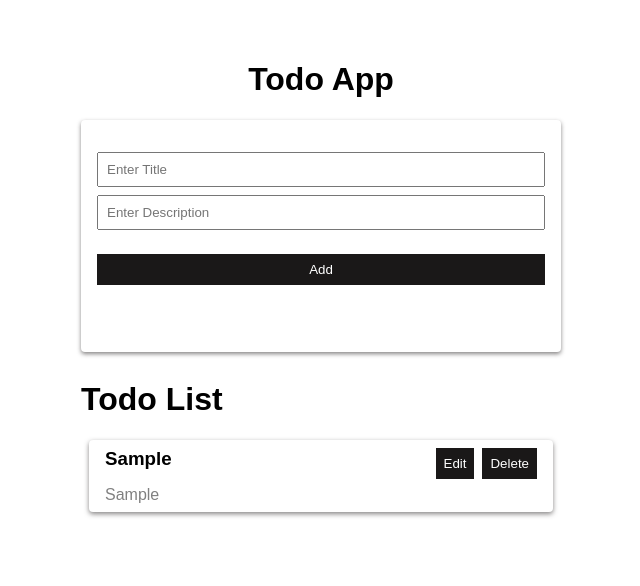
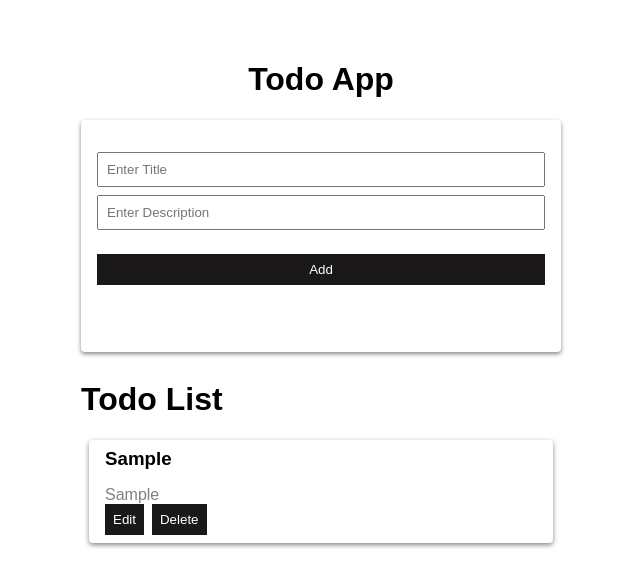
Before and after one commit to nitesh-cloveit/karthik-batch-todo-app, a React (Vite) app: page / in a window 1280 px wide. Both pictures are taken after typing "Sample", "Sample" into the empty fields and a click on the button "Add". Shown: the top 586 px of the page, without its empty margins (319-959 px from the left). Built offline with nearby package versions, Linux system fonts and the light colour scheme.

Commit message:
feat: edit todo items

```diff
--- a/src/App.tsx
+++ b/src/App.tsx
@@ -16,7 +16,7 @@ function App() {
 
   const addTodo = (e: React.FormEvent<HTMLFormElement>) => {
     e.preventDefault();
-    if (isTitleSame()) {
+    if (isTitleSame(title)) {
       setError("Title already exists");
       return;
     }
@@ -32,32 +32,48 @@ function App() {
     // }
   };
 
-  const isTitleSame = () => {
+  const isTitleSame = (title: string) => {
     return todos?.some((todo) => todo.title === title);
   };
 
   // fetch data from local storage
   useEffect(() => {
     const todos = JSON.parse(localStorage.getItem("todos") || "[]");
-    console.log("local", todos);
     setTodos(todos);
-    console.log("first render");
-  }, []);
+  }, []); // [] means it will run only once
 
   /* store data in local storage */
   useEffect(() => {
-    console.log("from state", todos);
     if (todos !== null) {
       localStorage.setItem("todos", JSON.stringify(todos));
     }
-    console.log("second render");
-  }, [todos]);
+  }, [todos]); // it will run whenever todos changes
 
   // deletes item from the todos array
   const handleDelete = (index: number) => {
     if (todos) {
       const newTodos = [...todos];
       newTodos.splice(index, 1);
+      setTodos(newTodos);
+    }
+  };
+
+  const handleEdit = (index: number, title: string, description?: string) => {
+    if (isTitleSame(title)) {
+      setError("Title already exists");
+      return;
+    }
+    if (todos) {
+      const newTodos = [...todos];
+      newTodos?.map((todo, i) => {
+        if (i === index) {
+          todo.title = title;
+          if (description) {
+            todo.description = description;
+          }
+        }
+      });
+      console.log(newTodos);
       setTodos(newTodos);
     }
   };
@@ -94,6 +110,10 @@ function App() {
               title={todo.title}
               description={todo.description}
               onDelete={() => handleDelete(index)}
+              onEdit={(updatedTitle, updatedDescription) =>
+                handleEdit(index, updatedTitle, updatedDescription)
+              }
+              // isEditing={isEditing}
             />
           ))}
         </div>
--- a/src/components/card.tsx
+++ b/src/components/card.tsx
@@ -1,20 +1,46 @@
+import { useState } from "react";
+
 interface CardProps {
   title: string;
   description?: string;
   onDelete: () => void;
+  onEdit: (updatedTitle: string, updatedDescription?: string) => void;
 }
 
 export default function Card(props: CardProps) {
+  const [isEditing, setIsEditing] = useState(false);
+  const [newTitle, setNewTitle] = useState(props.title);
+
+  const handleEdit = () => {
+    // update todos array with updated todo item
+    console.log("Edit", newTitle);
+    props.onEdit(newTitle);
+    setIsEditing(false);
+  };
+
   return (
     <div className="card">
+      {isEditing ? (
+        <div>
+          <input
+            value={newTitle}
+            onChange={(e) => setNewTitle(e.target.value)}
+          />
+          {/* <input value={props.description} /> */}
+          <button onClick={() => handleEdit()}>Save</button>
+        </div>
+      ) : (
+        <div>
           <div>
             <h3 className="card-title">{props.title}</h3>
             <p className="card-desc">{props.description}</p>
           </div>
           <div className="card-actions">
-        <button>Edit</button>
+            <button onClick={() => setIsEditing(true)}>Edit</button>
             <button onClick={props.onDelete}>Delete</button>
           </div>
         </div>
+      )}
+    </div>
   );
 }
```
Lines whose indentation alone changed are shown as unchanged.
